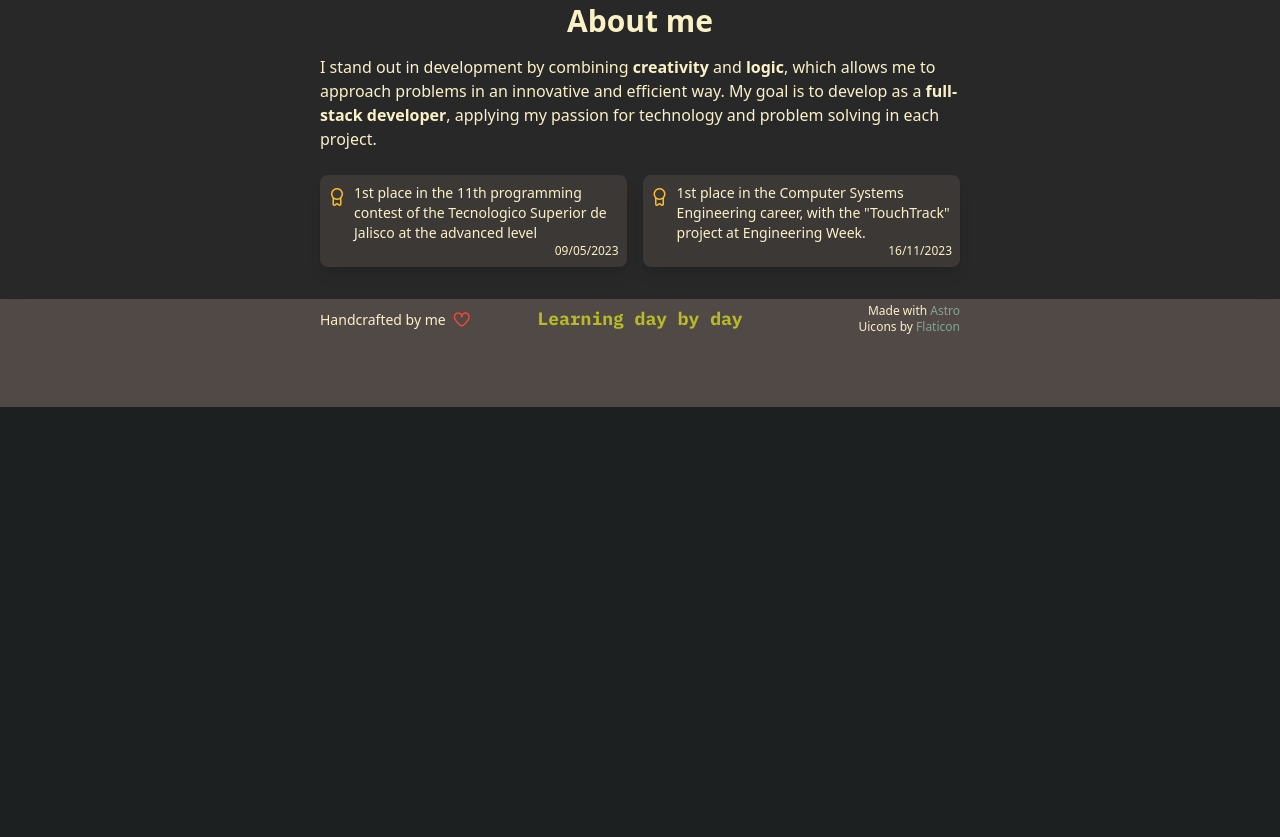
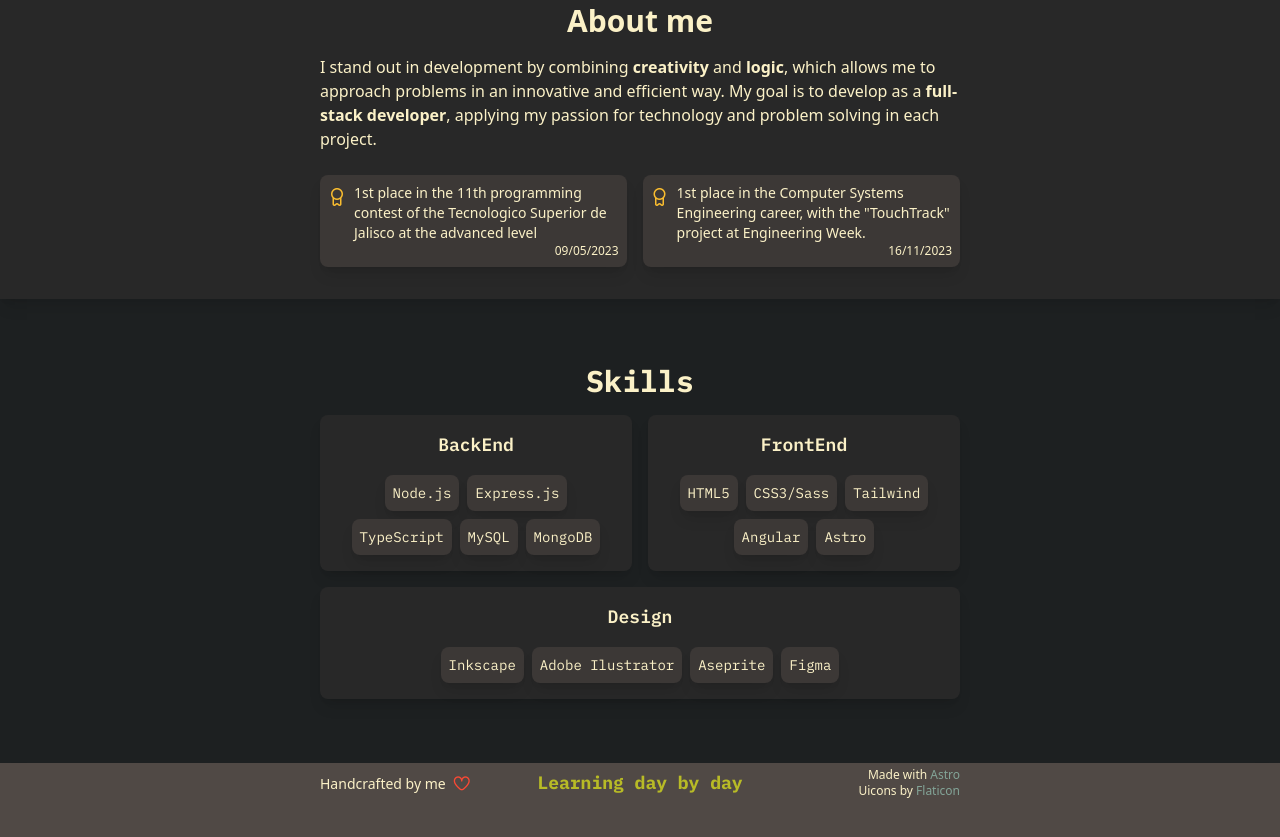
Before and after one commit to GRJorge/portfolio, an Astro site: page / in a window 1280 px wide. Shown: the part 829-1666 px from the top of the page. Before the commit the page ends 1236 px from the top, so only its background shows below. Built offline with nearby package versions, Linux system fonts and the light colour scheme; Astro itself is replaced by a stand-in of ours.

Commit message:
Skills Section

```diff
--- /dev/null
+++ b/src/components/skills.component.astro
@@ -0,0 +1,36 @@
+<article class="flex justify-center text-light font-ibm py-16">
+  <div class="flex items-center flex-col w-1/2 gap-4">
+    <h2 class="text-3xl font-bold">Skills</h2>
+    <div class="flex w-full gap-4">
+      <section class="bg-dark-300 flex-1 shadow-lg p-4 rounded-lg">
+        <h3 class="text-center font-semibold text-lg mb-4">BackEnd</h3>
+        <ul class="flex gap-2 text-sm justify-center flex-wrap">
+          <li class="bg-dark-200 p-2 rounded-lg shadow-lg">Node.js</li>
+          <li class="bg-dark-200 p-2 rounded-lg shadow-lg">Express.js</li>
+          <li class="bg-dark-200 p-2 rounded-lg shadow-lg">TypeScript</li>
+          <li class="bg-dark-200 p-2 rounded-lg shadow-lg">MySQL</li>
+          <li class="bg-dark-200 p-2 rounded-lg shadow-lg">MongoDB</li>
+        </ul>
+      </section>
+      <section class="bg-dark-300 flex-1 shadow-lg p-4 rounded-lg">
+        <h3 class="text-center font-semibold text-lg mb-4">FrontEnd</h3>
+        <ul class="flex gap-2 text-sm justify-center flex-wrap">
+          <li class="bg-dark-200 p-2 rounded-lg shadow-lg">HTML5</li>
+          <li class="bg-dark-200 p-2 rounded-lg shadow-lg">CSS3/Sass</li>
+          <li class="bg-dark-200 p-2 rounded-lg shadow-lg">Tailwind</li>
+          <li class="bg-dark-200 p-2 rounded-lg shadow-lg">Angular</li>
+          <li class="bg-dark-200 p-2 rounded-lg shadow-lg">Astro</li>
+        </ul>
+      </section>
+    </div>
+    <section class="bg-dark-300 w-full shadow-lg p-4 rounded-lg">
+      <h3 class="text-center font-semibold text-lg mb-4">Design</h3>
+      <ul class="flex gap-2 text-sm justify-center flex-wrap">
+        <li class="bg-dark-200 p-2 rounded-lg shadow-lg">Inkscape</li>
+        <li class="bg-dark-200 p-2 rounded-lg shadow-lg">Adobe Ilustrator</li>
+        <li class="bg-dark-200 p-2 rounded-lg shadow-lg">Aseprite</li>
+        <li class="bg-dark-200 p-2 rounded-lg shadow-lg">Figma</li>
+      </ul>
+    </section>
+  </div>
+</article>
--- a/src/pages/index.astro
+++ b/src/pages/index.astro
@@ -1,10 +1,12 @@
 ---
 import Main from "../layouts/main.layout.astro";
 import Aboutme from "../components/aboutme.component.astro";
+import Skills from "../components/skills.component.astro";
 ---
 
 <Main title="GRJorge portfolio">
   <Aboutme />
+  <Skills />
 </Main>
 
 <style>
```
